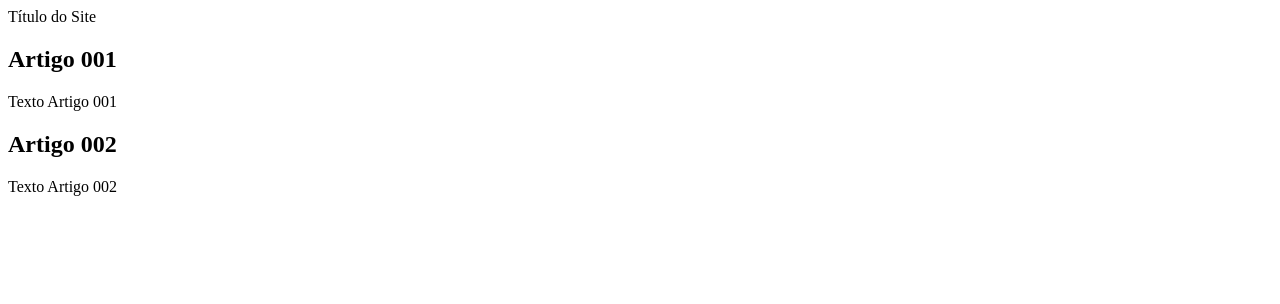
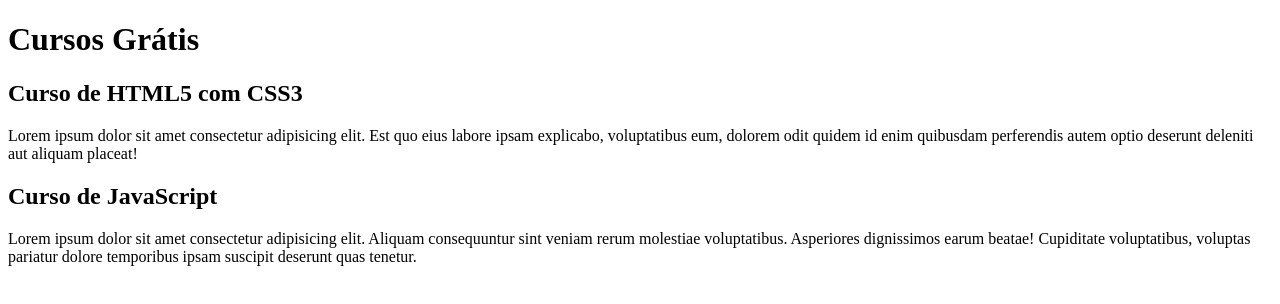
Before and after one commit to JaderMartins/projeto-site, a plain HTML site: page index.html in a window 1280 px wide. Drawn offline with Linux system fonts and the light colour scheme.

Commit message:
comecei a escrever o conteúdo

```diff
--- a/index.html
+++ b/index.html
@@ -4,18 +4,20 @@
     <meta charset="UTF-8">
     <meta http-equiv="X-UA-Compatible" content="IE=edge">
     <meta name="viewport" content="width=device-width, initial-scale=1.0">
-    <title>Título do Site</title>
+    <title></title>
 </head>
 <body>
     <main>
-        <header>Título do Site</header>
+        <header>
+            <h1>Cursos Grátis</h1>
+        </header>
         <article>
-            <h2>Artigo 001</h2>
-            <p>Texto Artigo 001</p>
+            <h2>Curso de HTML5 com CSS3</h2>
+            <p>Lorem ipsum dolor sit amet consectetur adipisicing elit. Est quo eius labore ipsam explicabo, voluptatibus eum, dolorem odit quidem id enim quibusdam perferendis autem optio deserunt deleniti aut aliquam placeat!</p>
         </article>
         <article>
-            <h2>Artigo 002</h2>
-            <p>Texto Artigo 002</p>
+            <h2>Curso de JavaScript</h2>
+            <p>Lorem ipsum dolor sit amet consectetur adipisicing elit. Aliquam consequuntur sint veniam rerum molestiae voluptatibus. Asperiores dignissimos earum beatae! Cupiditate voluptatibus, voluptas pariatur dolore temporibus ipsam suscipit deserunt quas tenetur.</p>
         </article>
     </main>
 </body>
```
